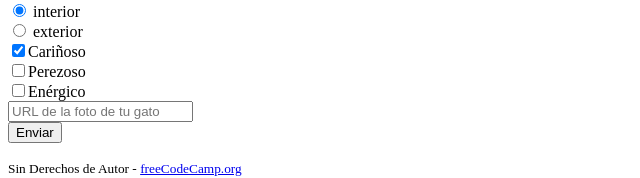
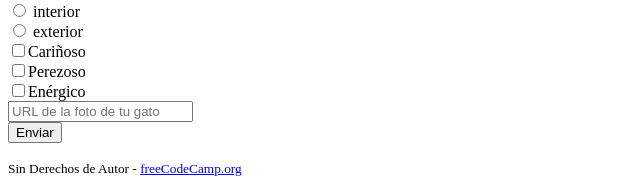
Before and after one commit to Moises070/Curso_HTML_y_CSS, a plain HTML site: page index.html in a window 1280 px wide. Shown: the part 1396-1574 px from the top of the page, 0-640 px from the left. Drawn offline with Linux system fonts and the light colour scheme.

Commit message:
Update index.html

```diff
--- a/index.html
+++ b/index.html
@@ -39,12 +39,12 @@
         <br>
         <form name="actitud de los gatos" netlify>
           <!--Botones de radio-->
-         <label for="interior"> <input id="interior" type="radio" value="interior"name="interior-exterior" checked> interior</label>
+         <label for="interior"> <input id="interior" type="radio" value="interior"name="interior-exterior"> interior</label>
          <br>
          <label for="exterior"><input id="exterior" type="radio" value="exterior" name="interior-exterior" > exterior</label>
          <br>
          <!--Casillas de verificación-->
-         <label for="cariñoso"><input id="cariñoso" type="checkbox" value="cariñoso" name="Personalidad" checked>Cariñoso</label>
+         <label for="cariñoso"><input id="cariñoso" type="checkbox" value="cariñoso" name="Personalidad">Cariñoso</label>
          <br>
          <label for="Perezoso"><input id="Perezoso" type="checkbox" value="Perezoso" name="Personalidad">Perezoso</label>
          <br>
```
